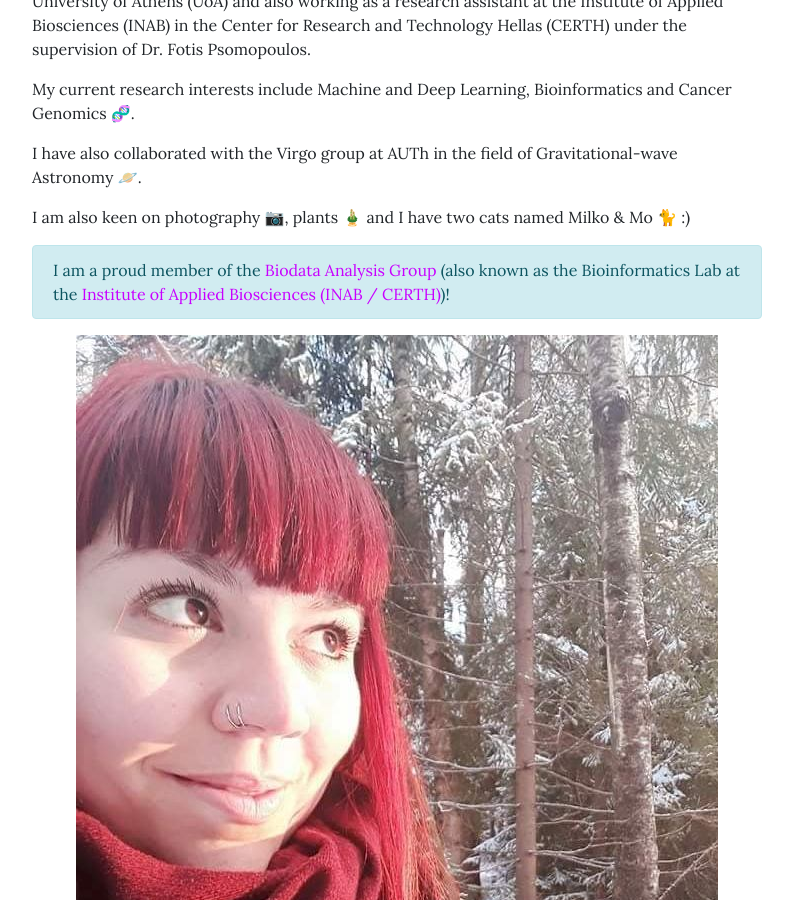
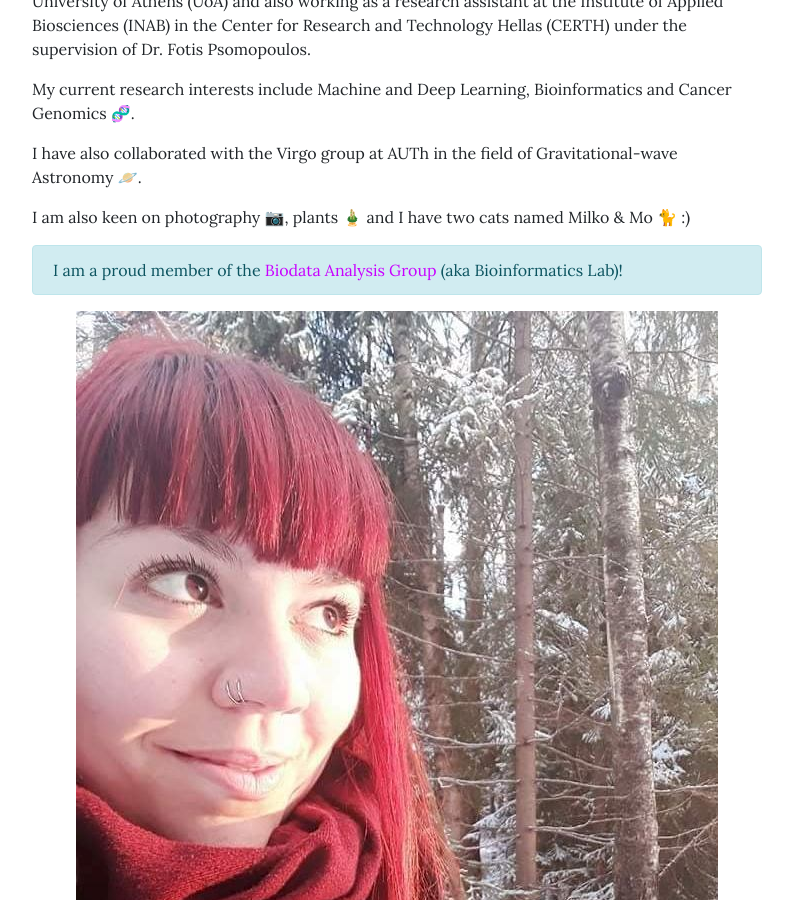
Before and after one commit to sfragkoul/sfragkoul.github.io, a Jekyll site: the page built from pages/home.md, in a window 1280 px wide and 900 px high, scrolled down 448 px. Shown: the whole window, without its empty margins (53-846 px from the left). Built offline with Jekyll 4.4.1, drawn with Linux system fonts in a browser that asks for light colours; comment, search, counter and statistics services are not loaded.

Commit message:
Update home.md

```diff
--- a/pages/home.md
+++ b/pages/home.md
@@ -21,7 +21,7 @@ I am also keen on photography 📷, plants 🎍 and I have two cats named Milko
 
 
 {: .alert .alert-info}
-I am a proud member of the [Biodata Analysis Group](https://biodataanalysisgroup.github.io/) (also known as the Bioinformatics Lab at the [Institute of Applied Biosciences (INAB / CERTH)](https://inab.certh.gr/))!
+I am a proud member of the [Biodata Analysis Group](https://biodataanalysisgroup.github.io/) (aka Bioinformatics Lab)!
 
 
 
```
